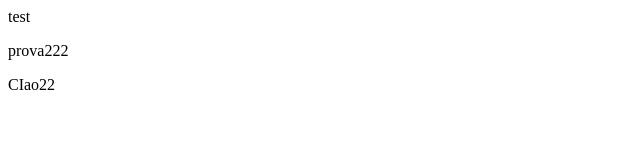
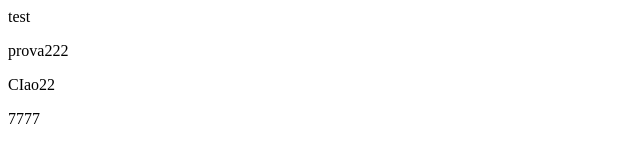
Before and after one commit to resurrection123/test34, a plain HTML site: page index.html in a window 1280 px wide. Shown: the full height of the page, 0-640 px from the left. Drawn offline with Linux system fonts and the light colour scheme.

Commit message:
Update index.html

```diff
--- a/index.html
+++ b/index.html
@@ -9,5 +9,6 @@
     <section>test</section>
     <p>prova222</p>
     <p>CIao22</p>
+    <span>7777</span>
   </body>
 </html>
```
